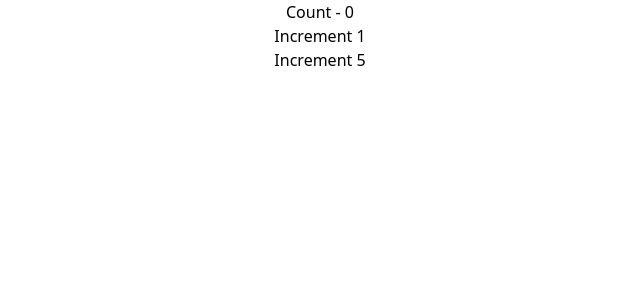
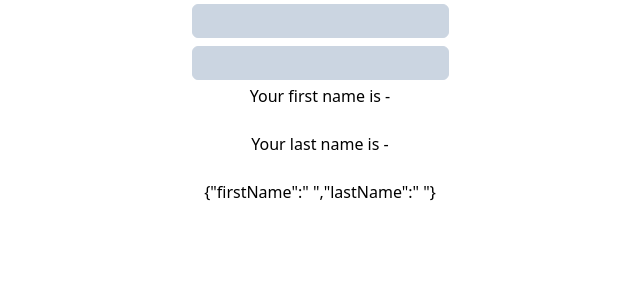
Before and after one commit to thethmuenaing/react-hooks-clone, a React (Create React App) app: page / in a window 1280 px wide. Shown: the top 300 px of the page, without its empty margins (320-960 px from the left). Built offline with nearby package versions, Linux system fonts and the light colour scheme.

Commit message:
useState hook with object

```diff
--- a/src/App.js
+++ b/src/App.js
@@ -1,11 +1,11 @@
 import React from "react";
 import "./App.css";
-import ClassCounterTwo from "./components/ClassCounterTwo";
+import HookCounterThree from "./components/HookCounterThree";
 
 function App() {
 	return (
 		<div className="App">
-			<ClassCounterTwo />
+			<HookCounterThree />
 		</div>
 	);
 }
--- /dev/null
+++ b/src/components/HookCounterThree.js
@@ -0,0 +1,32 @@
+import React, { useState } from "react";
+
+const HookCounterThree = () => {
+	const [name, setName] = useState({ firstName: " ", lastName: " " });
+	return (
+		<form>
+			<input
+				type="text"
+				value={name.firstName}
+				onChange={(e) => setName({ ...name, firstName: e.target.value })}
+				placeholder="First Name"
+				className="bg-slate-300 text-slate-500 my-1 rounded-md focus:outline-none px-3 py-1 focus:bg-white border border-slate-300"
+			/>
+			<br />
+			<input
+				type="text"
+				value={name.lastName}
+				onChange={(e) => setName({ ...name, lastName: e.target.value })}
+				placeholder="Last Name"
+				className="bg-slate-300 text-slate-500 my-1 rounded-md focus:outline-none px-3 py-1 focus:bg-white border border-slate-300"
+			/>
+			<br />
+			<h2>Your first name is - {name.firstName}</h2>
+			<br />
+			<h2>Your last name is - {name.lastName}</h2>
+			<br />
+			<h2>{JSON.stringify(name)}</h2>
+		</form>
+	);
+};
+
+export default HookCounterThree;
```
